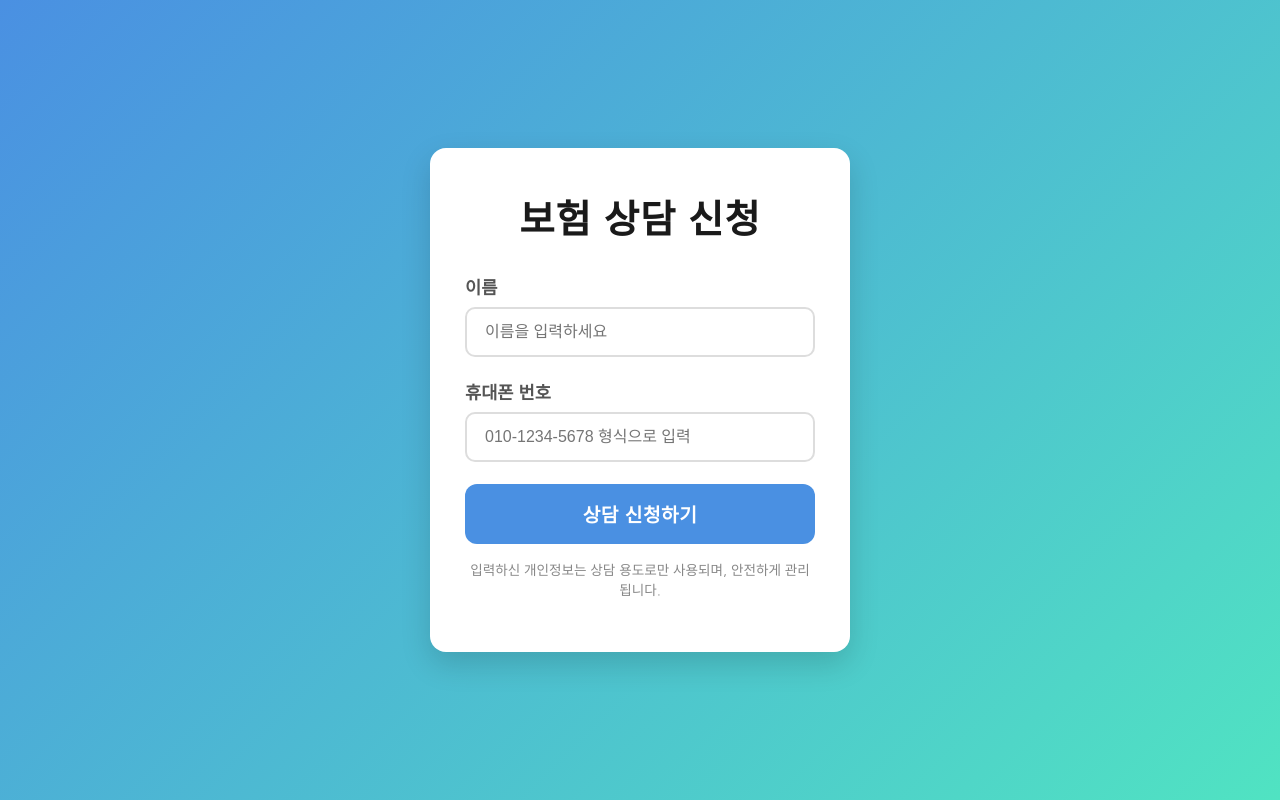
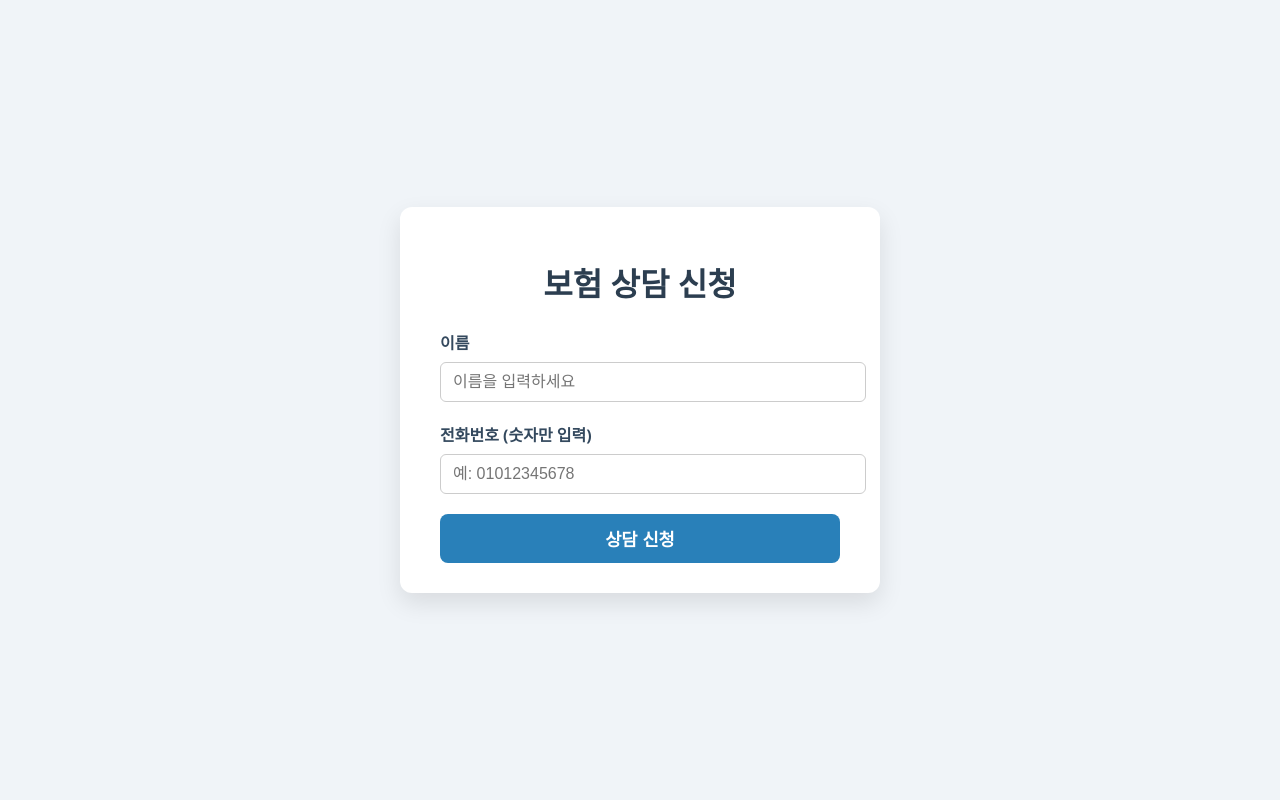
Before and after one commit to hwanggueseon/insurance-consult, a Flask app: page / in a window 1280 px wide. Run offline with Flask 3, Linux system fonts and the light colour scheme.

Commit message:
전화번호 숫자만 입력하도록 인덱스 화면 수정

```diff
--- a/templates/index.html
+++ b/templates/index.html
@@ -4,106 +4,69 @@
   <meta charset="UTF-8" />
   <meta name="viewport" content="width=device-width, initial-scale=1" />
   <title>보험 상담 신청</title>
-  <link href="https://fonts.googleapis.com/css2?family=Nanum+Gothic&display=swap" rel="stylesheet" />
   <style>
-    * {
-      box-sizing: border-box;
-    }
     body {
-      font-family: 'Nanum Gothic', sans-serif;
-      background: linear-gradient(135deg, #4a90e2, #50e3c2);
-      min-height: 100vh;
-      margin: 0;
+      font-family: 'Segoe UI', Tahoma, Geneva, Verdana, sans-serif;
+      background: #f0f4f8;
       display: flex;
       justify-content: center;
       align-items: center;
-      padding: 20px;
+      height: 100vh;
+      margin: 0;
     }
     .container {
-      background: #fff;
-      border-radius: 16px;
-      box-shadow: 0 12px 30px rgba(0,0,0,0.15);
-      max-width: 420px;
+      background: white;
+      padding: 30px 40px;
+      border-radius: 12px;
+      box-shadow: 0 10px 25px rgba(0,0,0,0.1);
+      max-width: 400px;
       width: 100%;
-      padding: 40px 35px;
-      color: #333;
-      transition: transform 0.3s ease;
-    }
-    .container:hover {
-      transform: translateY(-6px);
-      box-shadow: 0 18px 40px rgba(0,0,0,0.2);
     }
     h1 {
-      margin: 0 0 30px;
-      font-weight: 800;
-      font-size: 2.4rem;
+      margin-bottom: 25px;
+      color: #2c3e50;
       text-align: center;
-      color: #1a1a1a;
-      letter-spacing: 1px;
     }
     label {
       display: block;
+      margin-bottom: 8px;
       font-weight: 600;
-      margin-bottom: 8px;
-      font-size: 1.1rem;
-      color: #555;
+      color: #34495e;
     }
-    input[type="text"],
-    input[type="tel"] {
+    input[type="text"] {
       width: 100%;
-      padding: 14px 18px;
-      margin-bottom: 22px;
-      border: 2px solid #ddd;
-      border-radius: 10px;
+      padding: 10px 12px;
+      margin-bottom: 20px;
+      border: 1.5px solid #ccc;
+      border-radius: 6px;
       font-size: 1rem;
-      transition: border-color 0.3s ease;
+      transition: border-color 0.3s;
+    }
+    input[type="text"]:focus {
+      border-color: #2980b9;
       outline: none;
-    }
-    input[type="text"]:focus,
-    input[type="tel"]:focus {
-      border-color: #4a90e2;
-      box-shadow: 0 0 8px rgba(74, 144, 226, 0.5);
     }
     button {
       width: 100%;
-      background: #4a90e2;
-      color: #fff;
+      padding: 12px;
+      background-color: #2980b9;
+      color: white;
       border: none;
-      padding: 16px 0;
-      font-size: 1.2rem;
-      font-weight: 700;
-      border-radius: 12px;
+      border-radius: 8px;
+      font-size: 1.1rem;
+      font-weight: 600;
       cursor: pointer;
-      letter-spacing: 0.5px;
-      transition: background-color 0.3s ease;
+      transition: background-color 0.3s;
     }
     button:hover {
-      background: #357abd;
-    }
-    .footer-text {
-      margin-top: 15px;
-      font-size: 0.85rem;
-      color: #888;
-      text-align: center;
-      user-select: none;
-    }
-    @media (max-width: 480px) {
-      .container {
-        padding: 30px 25px;
-      }
-      h1 {
-        font-size: 2rem;
-      }
-      button {
-        font-size: 1.1rem;
-      }
+      background-color: #1c5980;
     }
   </style>
 </head>
 <body>
   <div class="container">
     <h1>보험 상담 신청</h1>
-    <form action="/submit" method="post" autocomplete="off">
+    <form action="/submit" method="post">
       <label for="name">이름</label>
       <input
         type="text"
@@ -111,25 +74,23 @@
         name="name"
         placeholder="이름을 입력하세요"
         required
-        minlength="2"
         maxlength="30"
       />
 
-      <label for="phone">휴대폰 번호</label>
+      <label for="phone">전화번호 (숫자만 입력)</label>
       <input
-        type="tel"
+        type="text"
         id="phone"
         name="phone"
-        placeholder="010-1234-5678 형식으로 입력"
-        pattern="^\d{3}-\d{4}-\d{4}$"
+        placeholder="예: 01012345678"
         required
+        pattern="\d{10,11}"
+        title="숫자만 10~11자리 입력하세요"
+        maxlength="11"
       />
 
-      <button type="submit">상담 신청하기</button>
+      <button type="submit">상담 신청</button>
     </form>
-    <p class="footer-text">
-      입력하신 개인정보는 상담 용도로만 사용되며, 안전하게 관리됩니다.
-    </p>
   </div>
 </body>
 </html>
```
